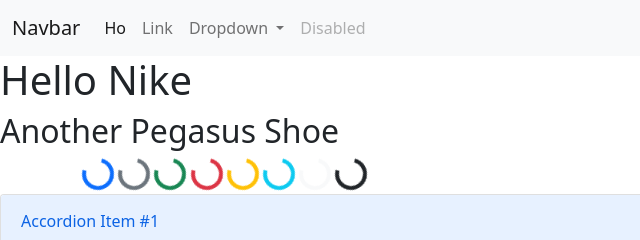
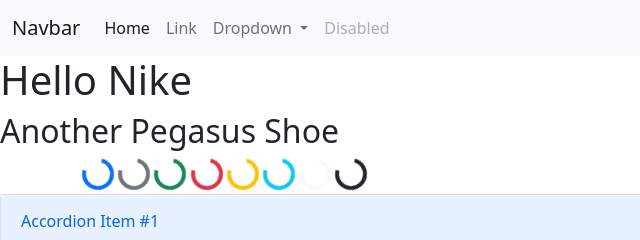
Before and after one commit to jhankarpHero/honda-crb, a plain HTML site: page index.html in a window 1280 px wide. Shown: the top 240 px of the page, 0-640 px from the left. Drawn offline with nearby package versions, Linux system fonts and the light colour scheme.

Commit message:
changes the name

```diff
--- a/index.html
+++ b/index.html
@@ -24,7 +24,7 @@
                 <div class="collapse navbar-collapse" id="navbarSupportedContent">
                     <ul class="navbar-nav me-auto mb-2 mb-lg-0">
                         <li class="nav-item">
-                            <a class="nav-link active" aria-current="page" href="#">Ho</a>
+                            <a class="nav-link active" aria-current="page" href="#">Home</a>
                         </li>
                         <li class="nav-item">
                             <a class="nav-link" href="#">Link</a>
```
